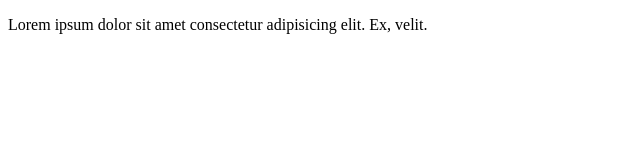
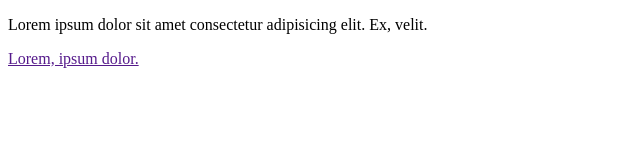
Before and after one commit to cristianvernal/git-prueba, a plain HTML site: page index.html in a window 1280 px wide. Shown: the whole page, without its empty margins (0-640 px from the left). Drawn offline with Linux system fonts and the light colour scheme.

Commit message:
agregado link

```diff
--- a/index.html
+++ b/index.html
@@ -8,5 +8,6 @@
 </head>
 <body>
     <p>Lorem ipsum dolor sit amet consectetur adipisicing elit. Ex, velit.</p>
+    <a href=""> Lorem, ipsum dolor.</a>
 </body>
 </html>
```
